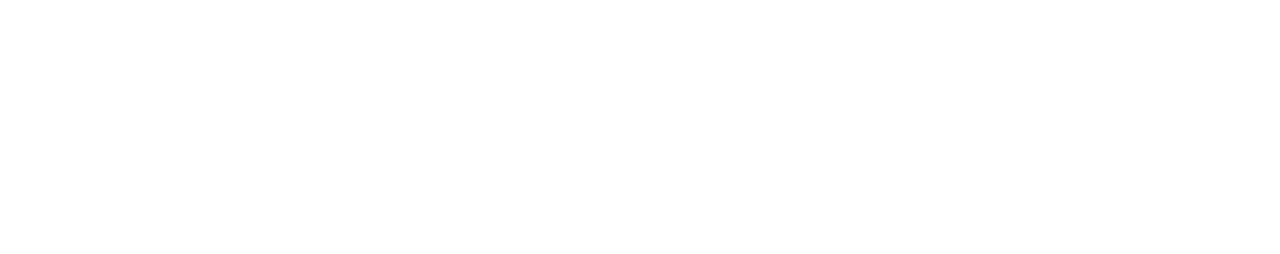
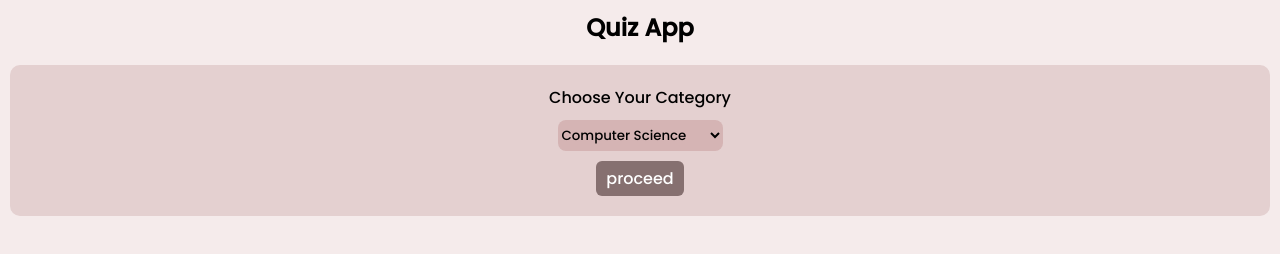
Before and after one commit to SinekaRamu/quizApp, a plain HTML site: page app/index.html in a window 1280 px wide. Drawn offline with Linux system fonts and the light colour scheme.

Commit message:
form to select category

```diff
--- a/app/index.html
+++ b/app/index.html
@@ -4,6 +4,21 @@
     <meta charset="UTF-8" />
     <meta name="viewport" content="width=device-width, initial-scale=1.0" />
     <title>Quiz App</title>
+    <link rel="stylesheet" href="style.css" />
+    <script src="script.js" defer></script>
   </head>
-  <body></body>
+  <body>
+    <main>
+      <section id="QuizCategory">
+        <h1>Quiz App</h1>
+        <form id="myGroupSelectForm">
+          <label for="selectCategory">Choose Your Category</label>
+          <select id="selectCategory" name="Categories"></select>
+          <button type="submit" id="proceed">proceed</button>
+        </form>
+      </section>
+
+      <section id="Questions"></section>
+    </main>
+  </body>
 </html>
--- a/app/script.js
+++ b/app/script.js
@@ -0,0 +1,38 @@
+const groupSelect = document.getElementById("selectCategory");
+const categories = [
+  {
+    id: 1,
+    name: "Computer Science",
+    value: "computer",
+  },
+  {
+    id: 2,
+    name: "Electronis",
+    value: "electro",
+  },
+  {
+    id: 3,
+    name: "Fundamental Physics",
+    value: "physics",
+  },
+];
+//appends an array of options to a given select element
+function appendOptions(selectElement, options) {
+  for (let i = 0; i < options.length; i++) {
+    let option = options[i];
+    const optionElement = document.createElement("option");
+    optionElement.textContent = option.name;
+    optionElement.value = option.value;
+    selectElement.appendChild(optionElement);
+  }
+}
+
+// append group options
+appendOptions(groupSelect, categories);
+
+// Get the selected value and move to the respected page when the button is clicked
+document.getElementById("proceed").addEventListener("click", function (e) {
+  e.preventDefault();
+  const selectedValue = groupSelect.value;
+  console.log(selectedValue);
+});
--- a/app/style.css
+++ b/app/style.css
@@ -6,3 +6,41 @@
   font-family: "poppins", sans-serif;
   box-sizing: border-box;
 }
+
+body {
+  padding: 10px;
+  background-color: #f5ebeb;
+}
+
+h1 {
+  padding-bottom: 20px;
+  text-align: center;
+}
+
+button {
+  margin: 0 auto;
+  padding: 5px 10px;
+  font-size: 16px;
+  color: #fff;
+  background-color: #867070;
+  border: none;
+  border-radius: 6px;
+}
+
+#myGroupSelectForm {
+  padding: 20px;
+  display: flex;
+  flex-direction: column;
+  text-align: center;
+  background-color: #e4d0d0;
+  border-radius: 10px;
+}
+
+#selectCategory {
+  margin: 10px auto;
+  padding: 5px 0;
+  background-color: #d5b4b4;
+  border: none;
+  border-radius: 8px;
+  outline: none;
+}
```
Also changed, not shown: 1 other file.
